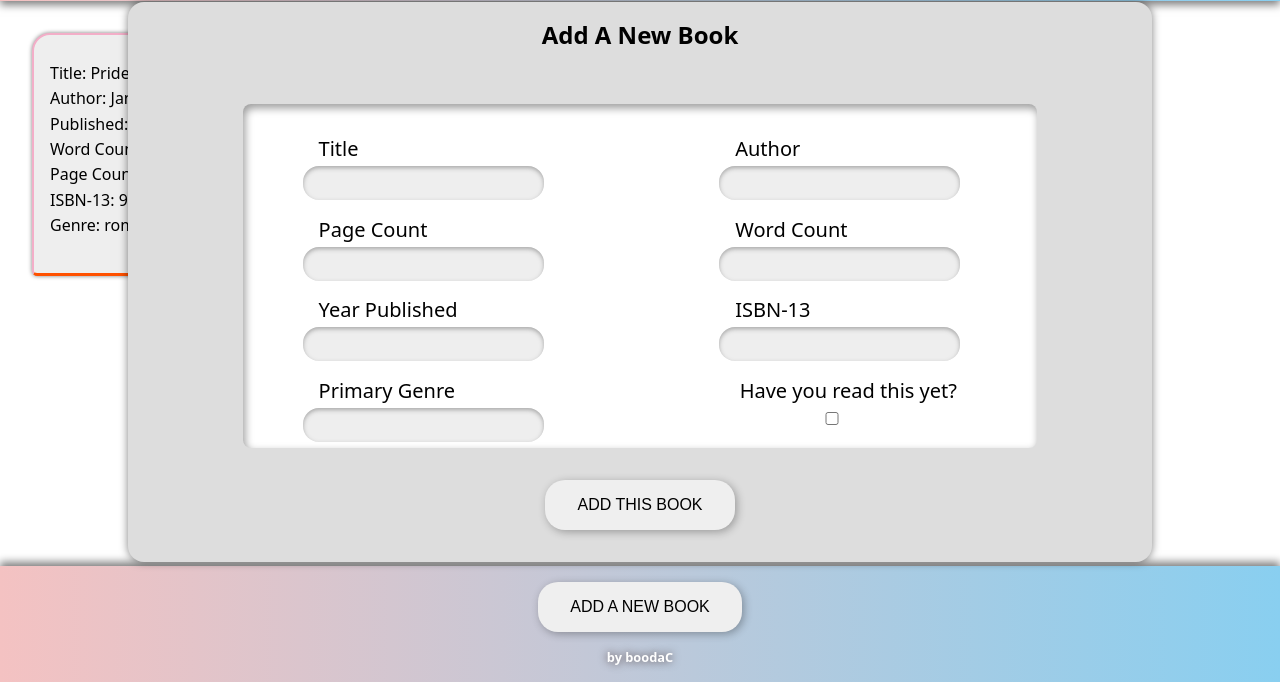
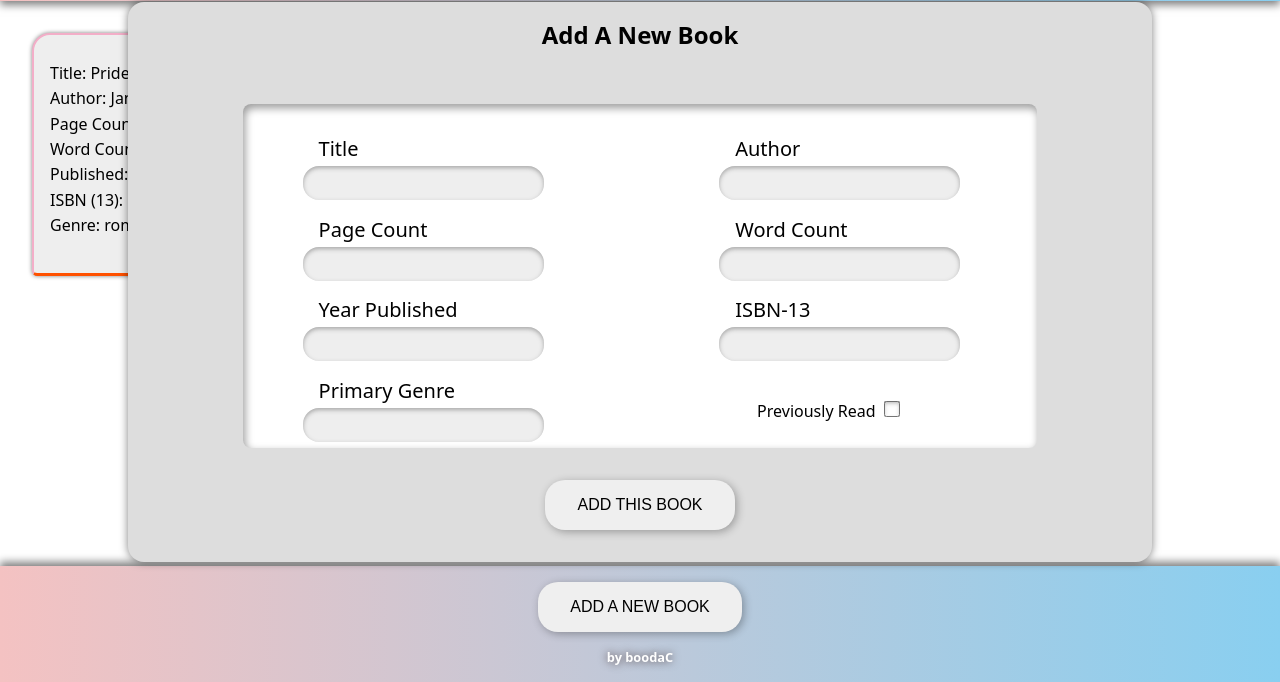
Before and after one commit to Boodac/library, a plain HTML site: page index.html in a window 1280 px wide. Both pictures are taken after a click on the button "ADD A NEW BOOK". Shown: the part 118-800 px from the top of the page. Drawn offline with Linux system fonts and the light colour scheme.

Commit message:
Change HTML template logic

```diff
--- a/assets/script.js
+++ b/assets/script.js
@@ -32,13 +32,13 @@ let myLibrary = {
     buildCard: function(libraryIndex) {
         const card = template.content.cloneNode(true);
         let entry = card.querySelectorAll("p");
-        entry[0].textContent = "Title: " + myLibrary.books[libraryIndex].name;
-        entry[1].textContent = "Author: " + myLibrary.books[libraryIndex].author;
-        entry[2].textContent = "Published: " + myLibrary.books[libraryIndex].year;
-        entry[3].textContent = "Word Count: " + myLibrary.books[libraryIndex].wordCount;
-        entry[4].textContent = "Page Count: " + myLibrary.books[libraryIndex].pageCount;
-        entry[5].textContent = "ISBN-13: " + myLibrary.books[libraryIndex].isbn13;
-        entry[6].textContent = "Genre: " + myLibrary.books[libraryIndex].genre;
+        entry[0].querySelector("span").textContent = myLibrary.books[libraryIndex].name;
+        entry[1].querySelector("span").textContent = myLibrary.books[libraryIndex].author;
+        entry[2].querySelector("span").textContent = myLibrary.books[libraryIndex].year;
+        entry[3].querySelector("span").textContent = myLibrary.books[libraryIndex].wordCount;
+        entry[4].querySelector("span").textContent = myLibrary.books[libraryIndex].pageCount;
+        entry[5].querySelector("span").textContent = myLibrary.books[libraryIndex].isbn13;
+        entry[6].querySelector("span").textContent = myLibrary.books[libraryIndex].genre;
         entry[7].textContent = myLibrary.books[libraryIndex].status;
         myLibrary.books[libraryIndex].status === "unread" ? card.children[0].classList.add("unread") : card.children[0].classList.add("read");
         container.appendChild(card);
--- a/assets/style.css
+++ b/assets/style.css
@@ -124,6 +124,18 @@ form label:not([for="status"]) {
     font-weight: 100;
 }
 
+form label[for="status"] {
+    font-size: 1rem;
+    font-weight:100;
+}
+
+input[type="checkbox"] {
+    width: 1rem;
+    height: 1rem;
+    margin: 1.5em;
+}
+
+
 form input {
     position: relative;
     right: 1rem;
@@ -135,16 +147,6 @@ form input {
     padding: 0.5rem 1.125rem;
     margin-top: 0.25rem;
     box-shadow: 0 0.25dvh 0.5dvh rgba(100,100,100,0.5) inset;
-}
-
-label[for="status"] {
-    font-size: 1.25rem;
-    font-weight: 100;
-    justify-self: center;
-}
-
-input[type="checkbox"] {
-    box-shadow: none;
 }
 
 form input:active {
--- a/index.html
+++ b/index.html
@@ -19,15 +19,15 @@
     </footer>
     <aside id="form-container">
         <h1>Add A New Book</h1>
-        <form id="book">
-            <label for="title">Title<br /><input type="text" id="title" required /></label>
-            <label for="author">Author<br /><input type="text" id="author" required /></label>
+        <form name="book" id="book" action="index.html" method="post" target="_blank">
+            <label for="title">Title<br /><input type="text" id="title" /></label>
+            <label for="author">Author<br /><input type="text" id="author" /></label>
             <label for="pagecount">Page Count<br /><input type="number" id="pagecount" /></label>
             <label for="wordcount">Word Count<br /><input type="number" id="wordcount" /></label>
             <label for="year">Year Published<br /><input type="number" id="year" /></label>
             <label for="isbn">ISBN-13<br /><input type="text" id="isbn" /></label>
             <label for="genre">Primary Genre<br /><input type="text" id="genre" list="genreList" /></label>
-            <label for="status">Have you read this yet?<br /><input type="checkbox" id="status" /></label>
+            <label for="status">Previously Read<input type="checkbox" id="status" /></label>
             <datalist id="genreList">
                 <option value="nystery"></option>
                 <option value="fantasy"></option>
@@ -47,17 +47,17 @@
                 <option value="satire"></option>
             </datalist>
         </form>
-        <button type="reset" form="book" class="submission">ADD THIS BOOK</button>
+        <button type="submit" form="book" class="submission">ADD THIS BOOK</button>
     </aside>
     <template id="bookCard">
         <section class="card">
-            <p class="cTitle"></h1>
-            <p class="author"></p>
-            <p class="pageCount"></p>
-            <p class="wordCount"></p>
-            <p class="year"></p>
-            <p class="isbn13"></p>
-            <p class="genre"></p>
+            <p class="cTitle">Title: <span></span></h1>
+            <p class="author">Author: <span></span></p>
+            <p class="pageCount">Page Count: <span></span></p>
+            <p class="wordCount">Word Count: <span></span></p>
+            <p class="year">Published:  <span></span></p>
+            <p class="isbn13">ISBN (13):  <span></span></p>
+            <p class="genre">Genre:  <span></span></p>
             <p class="status"></p>
         </section>
     </template>
```
